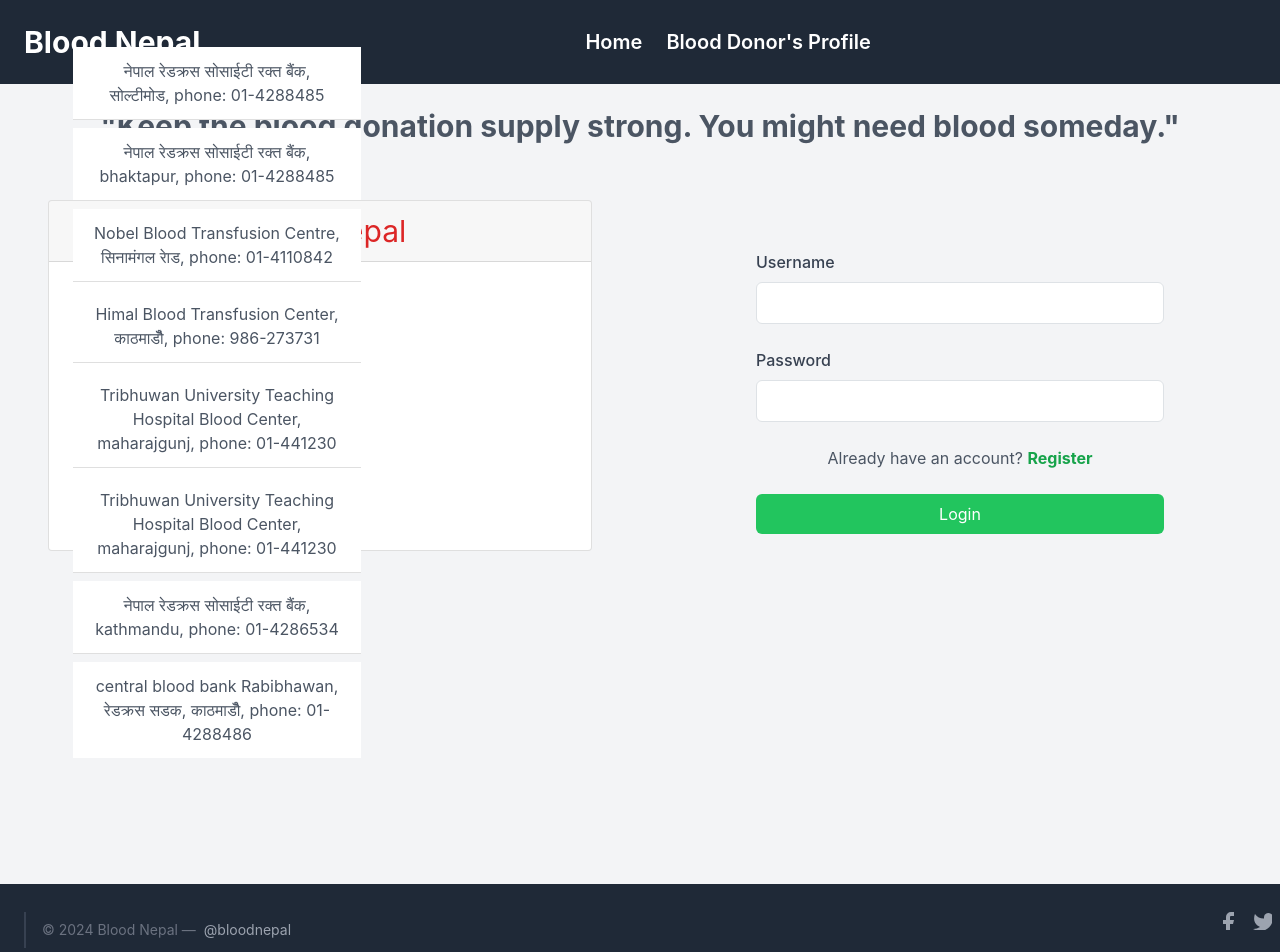
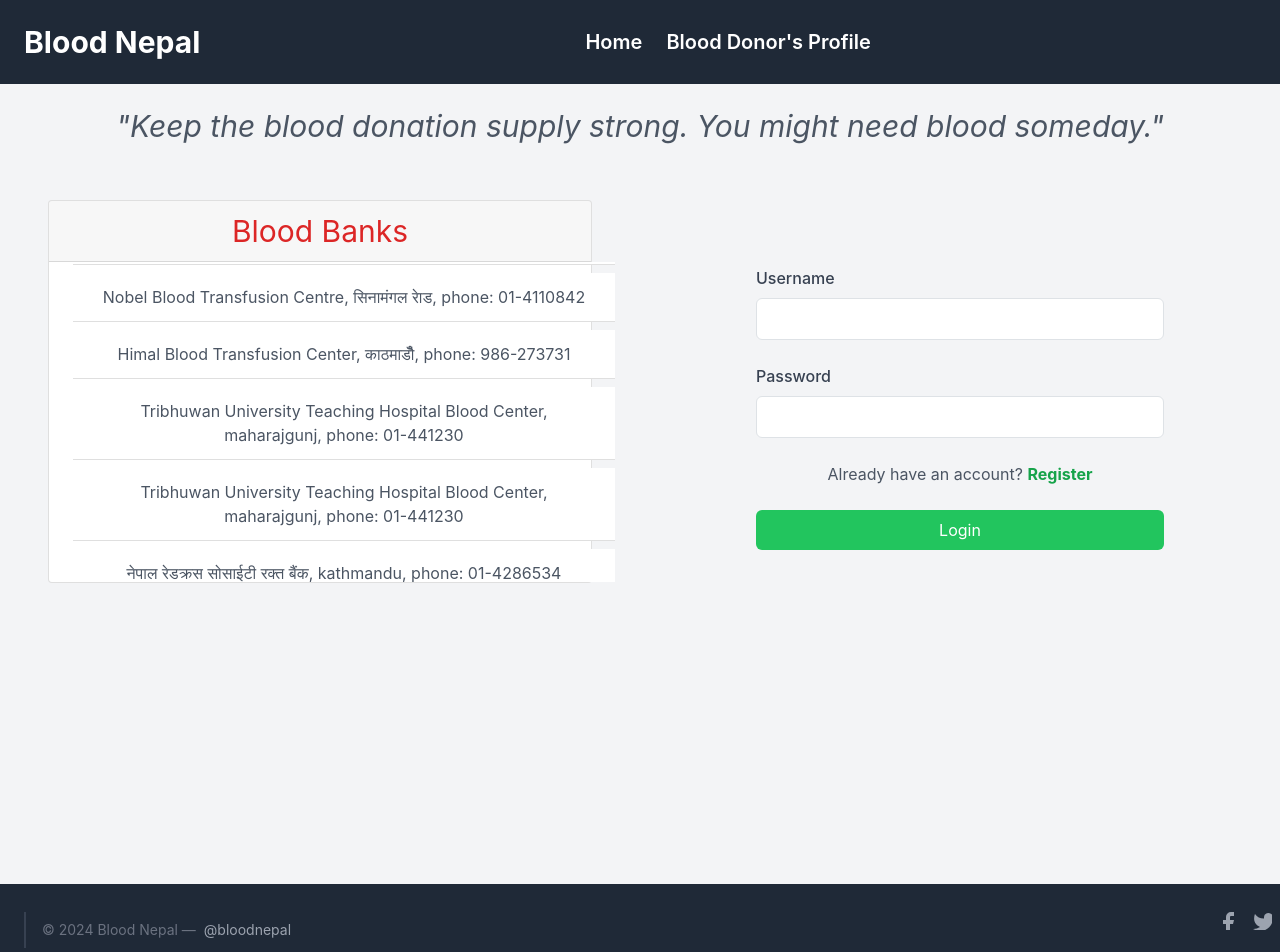
Before and after one commit to CShambhu/Blood_Nepal, a Django app: page / in a window 1280 px wide. Run offline with Django 5.2, Linux system fonts and the light colour scheme; data comes from the database, SQL or seed files in the repository; both versions use the stored data as it was after the commit; some libraries are stand-ins or nearby versions.

Commit message:
channged

```diff
--- a/blood_banks/admin.py
+++ b/blood_banks/admin.py
@@ -4,4 +4,4 @@ from blood_banks.models import BloodBanks
 
 @admin.register(BloodBanks)
 class BloodBanksAdmin(admin.ModelAdmin):
-    list_display = ('id','blood_bank_name','blood_bank_location','blood_bank_phone')
+    list_display = ('id','blood_bank_name','blood_bank_location','blood_bank_phone','added_by_user')
--- a/blood_banks/models.py
+++ b/blood_banks/models.py
@@ -1,7 +1,10 @@
 from django.db import models
+from profile_.models import SignUp
+from django.contrib.auth.models import User
 
 # Create your models here.
 class BloodBanks(models.Model):
+    added_by_user = models.ForeignKey(User, on_delete=models.CASCADE, null= True)
     blood_bank_name = models.CharField(max_length=100)
     blood_bank_location = models.CharField(max_length=50)
     blood_bank_phone = models.CharField(max_length=10)
--- a/blood_banks/views.py
+++ b/blood_banks/views.py
@@ -1,17 +1,23 @@
 from typing import Any
 from django.shortcuts import redirect, render
 from django.urls import reverse_lazy
-from django.views.generic import FormView, ListView
+from django.views.generic import CreateView, ListView
 from blood_banks.forms import BloodBanksForm
 from blood_banks.models import BloodBanks
-
-class BanksView(FormView):
+from profile_.models import SignUp
+from django.contrib.auth.models import User
+class BanksView(CreateView):
     template_name = 'blood_banks/banks.html'
     form_class = BloodBanksForm
     success_url = reverse_lazy('home')
 
     def form_valid(self, form):
-        form.save()
+        # Get the logged-in user
+        user = self.request.user
+        # Retrieve the SignUp instance associated with the logged-in user
+        # sign_up = User.objects.get(user=user)
+        # Set the 'added_by' field to the SignUp instance
+        form.instance.added_by_user = user
         return super().form_valid(form)
 
     def get_context_data(self, **kwargs):
--- a/profile_/templates/profile/home.html
+++ b/profile_/templates/profile/home.html
@@ -12,27 +12,28 @@
   <section class="text-gray-600 body-font bg-gray-100 min-h-screen">
 
     <div class='flex justify-center items-center py-4'>
-      <strong class='text-xl md:text-2xl lg:text-3xl text-gray-600'>"Keep the blood donation supply strong. You might need blood someday."</strong>
+      <i class='text-xl md:text-2xl lg:text-3xl text-gray-600'>"Keep the blood donation supply strong. You might need blood someday."</i>
     </div>
     <div class="container mx-auto flex flex-wrap px-5 py-6 items-center">
 
       <!-- Content Section -->
-      <div class="w-full md:w-1/2 md:pr-12 mb-10 md:mb-0 pb-10 border-b md:border-b-0 border-gray-200">
-        <h1 class="text-2xl md:text-3xl font-medium title-font mb-2 text-gray-900"></h1>
+      <div class="w-full md:w-1/2 md:pr-12 mb-10 md:mb-0 pb-10 border-b md:border-b-0 border-gray-800">
+        <h1 class="relative text-2xl md:text-3xl font-medium title-font mb-2 text-gray-900"></h1>
         <div class="mt-2">
             <div class="card text-center space-x-6">
-            <div class="text-xl md:text-2xl lg:text-3xl card-header text-red-600">Blood Nepal
+                <div class="text-xl md:text-2xl lg:text-3xl card-header text-red-600 relative">
+                    Blood Banks
                     {% if user.is_authenticated %}
                     <a href="{% url 'bank-detail' %}" class="absolute top-2 right-2 text-red-600 hover:text-red-500 focus:outline-none">
                         <button title="add blood bank details" class="btn btn-outline-success btn-sm">
-                  <svg width="15" height="15" viewBox="0 0 24 24" xmlns="http://www.w3.org/2000/svg">
+                            <svg width="13" height="13" viewBox="0 0 24 24">
                                 <path d="M13 11h7v2h-7v7h-2v-7H4v-2h7V4h2v7z" fill="currentColor"/>
                             </svg>
                         </button>
                     </a>
                     {% endif %}
                 </div>
-            <div class="flex justify-center items-center w-72 h-72">
+                <div class="flex justify-center items-center w-full h-80 overflow-y-auto">
                     <ul class="list-group list-group-flush p-0 m-0">
                         {% for bank in bankdetails %}
                         <li class="list-group-item mb-2">
@@ -43,16 +44,10 @@
                         {% endfor %}
                     </ul>
                 </div>
-              {% comment %} <div class="flex justify-center items-center w-72 h-72">
-               <ul class="list-group list-group-flush p-0 m-0">
-                <li class="list-group-item mb-2">Nobel Blood Transfusion Centre,सिनामंगल राेड, 01-4110842</li>
-                <li class="list-group-item mb-2">नेपाल रेडक्रस सोसाईटी रक्त बैंक, सोल्टीमोड, phone: 01-4288485</li>
-                <li class="list-group-item mb-2">Kantipur Hospital Blood Transfusion Service, phone: 01-4111692</li>
-              </ul>
-            </div> {% endcomment %}
             </div>
         </div>
     </div>
+
 
       <!-- Conditional Content Based on Authentication -->
       {% if user.is_authenticated %}
@@ -81,36 +76,14 @@
           </div>
         </div>
       </div>
-          <div class="text-base flex flex-col items-center">
-            {% comment %} <section class="text-gray-600 body-font">
-              <div class="container px-5 py-1 mx-auto justify-content-centre">
-                {% for blogs in blog_post %}
-                    <li><em>Author: {{blogs.user}} |    Title: {{blogs.title}} | Date: {{blogs.date}} </em>
-                  </li>
-                    <a href="{% url 'read_post' blogs.id %}"> <button class="btn btn-outline-primary my-2 my-sm-0" type="submit">
-                      Read More
-                  </button> </a>
-                    <a href="{% url 'delete_blog' blogs.id %}">
-                      <button class="btn btn-outline-danger my-2 my-sm-0" type="submit">
-                        Delete
-                    </button>
-                    </a>
-                    <a href="{% url 'update_blog' blogs.id %}">
-                      <button class="btn btn-outline-secondary my-2 my-sm-0" type="submit">
-                        Update
-                    </button>
-                    </a>
-                    <hr>
-                {% endfor %}
-              </div>
-            </section> {% endcomment %}
+
             </div>
         </div>
       {% else %}
         {% block login_form %}
           <div class="w-full md:w-1/2 md:pl-12">
             <div class="text-base flex flex-col items-center">
-              <form method="post" enctype="multipart/form-data" class="w-full md:w-3/4">
+              <form method="post" action="{% url 'login' %}" enctype="multipart/form-data" class="w-full md:w-3/4">
                 {% csrf_token %}
                 <div class="mb-4">
                   <label for="username" class="block text-gray-700 font-medium mb-2">Username</label>
--- a/profile_/templates/profile/received.html
+++ b/profile_/templates/profile/received.html
@@ -8,6 +8,8 @@ Blood Request Received | Blood Nepal
 
 {% for patient in patients %}
 <section class="vh-40 bg-gray-300">
+  {% include 'profile/display_message.html' %}
+
   <div class="container py-3 h-15">
     <div class="row d-flex justify-content-center align-items-center h-100">
       <div class="col col-lg-6 mb-2 mb-lg-0">
--- a/profile_/urls.py
+++ b/profile_/urls.py
@@ -4,9 +4,9 @@ from . views import Profile_list, Sent, Update_Profile, Delete_Profile, Received
 
 
 urlpatterns = [
+    path("Blood-Nepal", views.Login_User, name="login"),
     path("", views.Login_User, name="home"),
     path("profile", views.profile, name="profile"),
-    path("login/", views.Login_User, name="login"),
     path("signup", views.save_Signup, name="signup"),
     path("requestblood/<int:id>", views.request_blood, name="requestblood"),
     path("request-sent", Sent.as_view(), name="request-sent"),
--- a/profile_/views.py
+++ b/profile_/views.py
@@ -17,6 +17,7 @@ from django.views.generic.detail import DetailView
 from django.views.generic.edit import FormMixin, UpdateView , DeleteView, FormView
 from datetime import date
 from django.utils import timezone
+from blood_banks.models import BloodBanks
 
 #Searching on basis of location/blood_group
 @login_required
@@ -157,9 +158,10 @@ def Login_User(request):
                 # messages.success(request, (f" Welcome "+username+"."))
 
                 try :
+                    bankdetails = BloodBanks.objects.all()
                     signup_user = SignUp.objects.get(user = request.user)
                     # messages.success(request,('blood request sent.'))
-                    return render(request, "profile/home.html", {'signup_user':signup_user, 'username': username})
+                    return render(request, "profile/home.html", {'signup_user':signup_user, 'username': username, 'bankdetails':bankdetails})
 
                 except SignUp.DoesNotExist:
                     messages.success(request,("Your data is incomplete. Please visit your profile."))
```
Also changed, not shown: blog/templates/blog/update_blog.html (+18 -2 lines), blog/templates/blog/write_blog.html (+3 -15 lines), blood_banks/migrations/0002_bloodbanks_added_by.py (added), blood_banks/migrations/0003_remove_bloodbanks_added_by_bloodbanks_added_by_user.py (added), db.sqlite3, media/patientsForm/confused-cartoon-character-png_MzvWYC2.png (added). Lines whose indentation alone changed are shown as unchanged.
